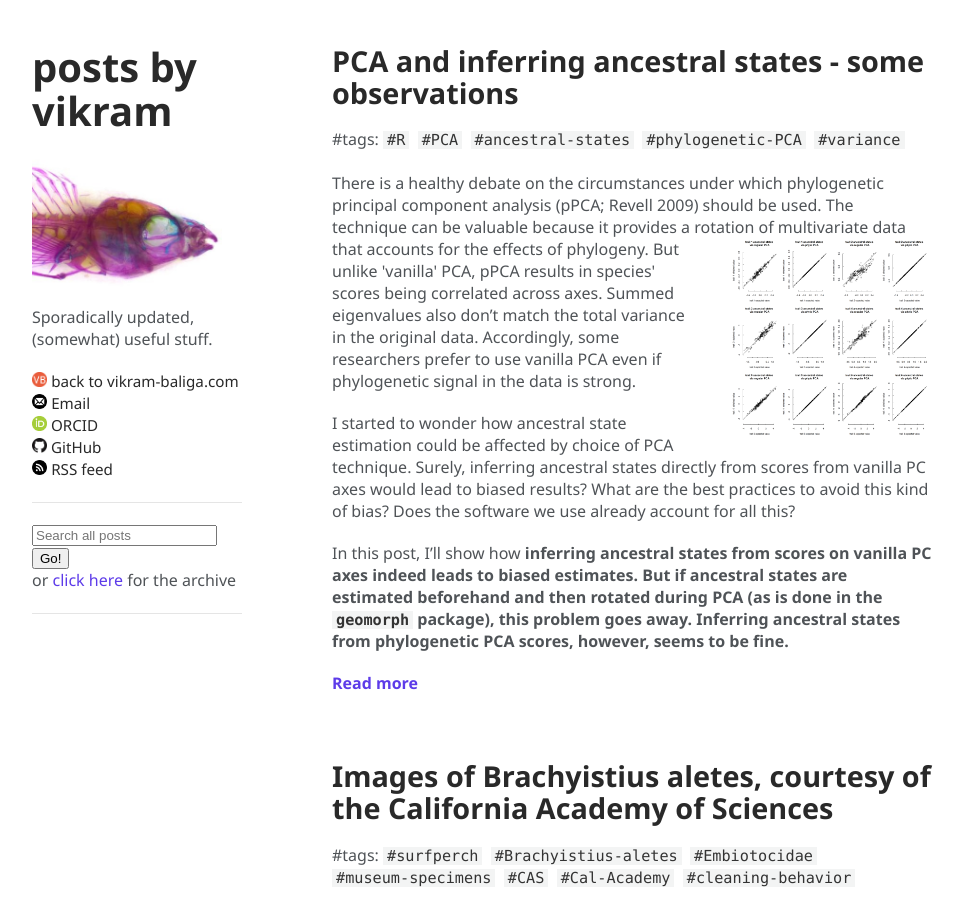
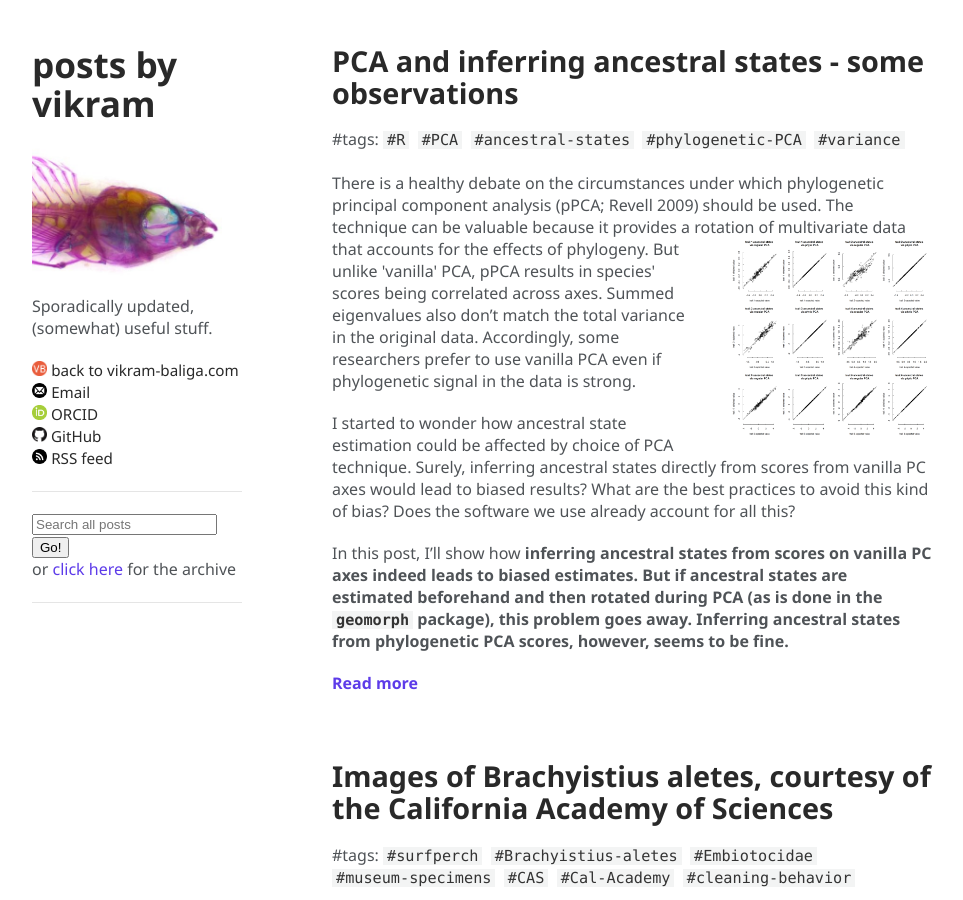
Before and after one commit to vbaliga/vbaliga.github.io, a Jekyll site: the page built from index.html, in a window 1280 px wide and 900 px high. Shown: the whole window, without its empty margins (158-1121 px from the left). Built offline with Jekyll 4.4.1, drawn with Linux system fonts in a browser that asks for light colours; a script that is not in the unit is left out.

Commit message:
Update default.html

```diff
--- a/_layouts/default.html
+++ b/_layouts/default.html
@@ -14,7 +14,7 @@
   <body>
     <div class="wrapper">
       <header>
-        <h1 style="font-size:2.5em;"><a href="{{ "/" | absolute_url }}">{{ site.title | default: site.github.repository_name }}</a></h1>
+        <h1 style="font-size:2.2em;"><a href="{{ "/" | absolute_url }}">{{ site.title | default: site.github.repository_name }}</a></h1>
 
         <a href="https://vbaliga.github.io/"><img src="/images/vbaliga-labroides.jpg" style="width:190px; height:148px" title="vbaliga-labroides" alt="vbaliga.github.io"></a>
 
```
